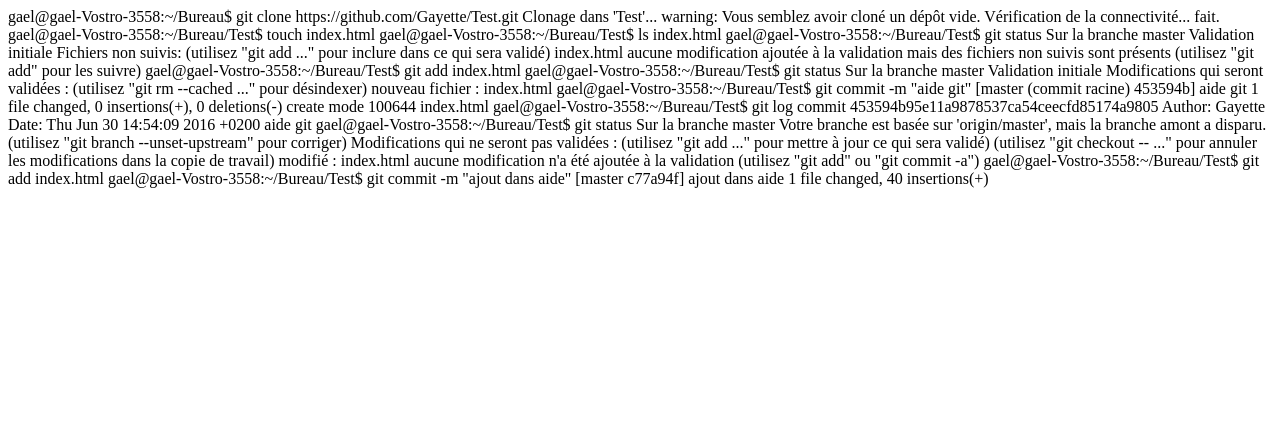
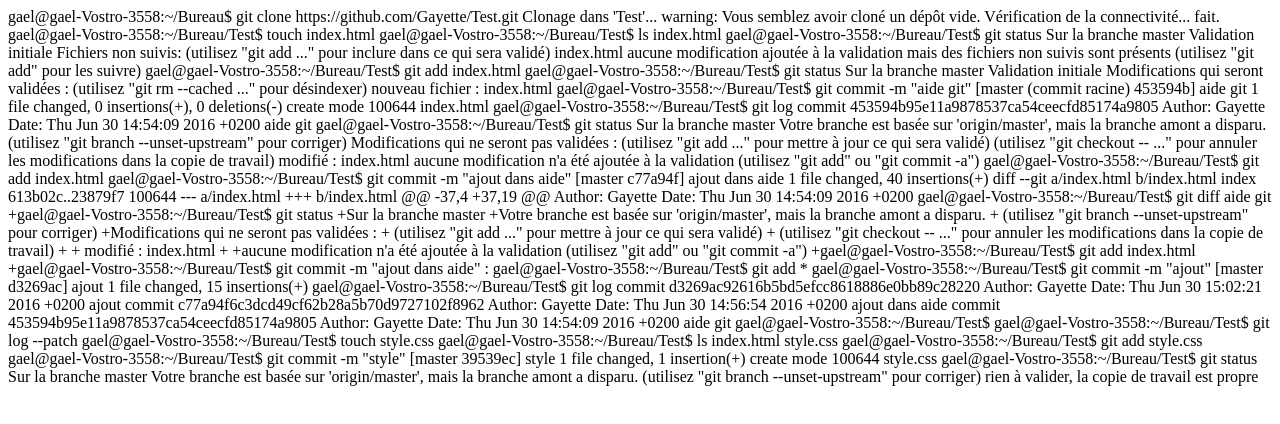
Before and after one commit to Gayette/Test, a plain HTML site: page index.html in a window 1280 px wide. Drawn offline with Linux system fonts and the light colour scheme.

Commit message:
ajout aide+++

```diff
--- a/index.html
+++ b/index.html
@@ -52,3 +52,67 @@ gael@gael-Vostro-3558:~/Bureau/Test$ git add index.html
 gael@gael-Vostro-3558:~/Bureau/Test$ git commit -m "ajout dans aide"
 [master c77a94f] ajout dans aide
  1 file changed, 40 insertions(+)
+diff --git a/index.html b/index.html
+index 613b02c..23879f7 100644
+--- a/index.html
++++ b/index.html
+@@ -37,4 +37,19 @@ Author: Gayette <gaelventurin@hotmail.fr>
+ Date:   Thu Jun 30 14:54:09 2016 +0200
+
+ gael@gael-Vostro-3558:~/Bureau/Test$ git diff
+
+     aide git
++gael@gael-Vostro-3558:~/Bureau/Test$ git status
++Sur la branche master
++Votre branche est basée sur 'origin/master', mais la branche amont a disparu.
++  (utilisez "git branch --unset-upstream" pour corriger)
++Modifications qui ne seront pas validées :
++  (utilisez "git add <fichier>..." pour mettre à jour ce qui sera validé)
++  (utilisez "git checkout -- <fichier>..." pour annuler les modifications dans la copie de travail)
++
++       modifié :         index.html
++
++aucune modification n'a été ajoutée à la validation (utilisez "git add" ou "git commit -a")
++gael@gael-Vostro-3558:~/Bureau/Test$ git add index.html
++gael@gael-Vostro-3558:~/Bureau/Test$ git commit -m "ajout dans aide"
+:
+gael@gael-Vostro-3558:~/Bureau/Test$ git add *
+gael@gael-Vostro-3558:~/Bureau/Test$ git commit -m "ajout"
+[master d3269ac] ajout
+ 1 file changed, 15 insertions(+)
+gael@gael-Vostro-3558:~/Bureau/Test$ git log
+commit d3269ac92616b5bd5efcc8618886e0bb89c28220
+Author: Gayette <gaelventurin@hotmail.fr>
+Date:   Thu Jun 30 15:02:21 2016 +0200
+
+    ajout
+
+commit c77a94f6c3dcd49cf62b28a5b70d9727102f8962
+Author: Gayette <gaelventurin@hotmail.fr>
+Date:   Thu Jun 30 14:56:54 2016 +0200
+
+    ajout dans aide
+
+commit 453594b95e11a9878537ca54ceecfd85174a9805
+Author: Gayette <gaelventurin@hotmail.fr>
+Date:   Thu Jun 30 14:54:09 2016 +0200
+
+    aide git
+gael@gael-Vostro-3558:~/Bureau/Test$
+
+gael@gael-Vostro-3558:~/Bureau/Test$ git log --patch
+
+
+gael@gael-Vostro-3558:~/Bureau/Test$ touch style.css
+gael@gael-Vostro-3558:~/Bureau/Test$ ls
+index.html  style.css
+gael@gael-Vostro-3558:~/Bureau/Test$ git add style.css
+gael@gael-Vostro-3558:~/Bureau/Test$ git commit -m "style"
+[master 39539ec] style
+ 1 file changed, 1 insertion(+)
+ create mode 100644 style.css
+gael@gael-Vostro-3558:~/Bureau/Test$ git status
+Sur la branche master
+Votre branche est basée sur 'origin/master', mais la branche amont a disparu.
+  (utilisez "git branch --unset-upstream" pour corriger)
+rien à valider, la copie de travail est propre
```
